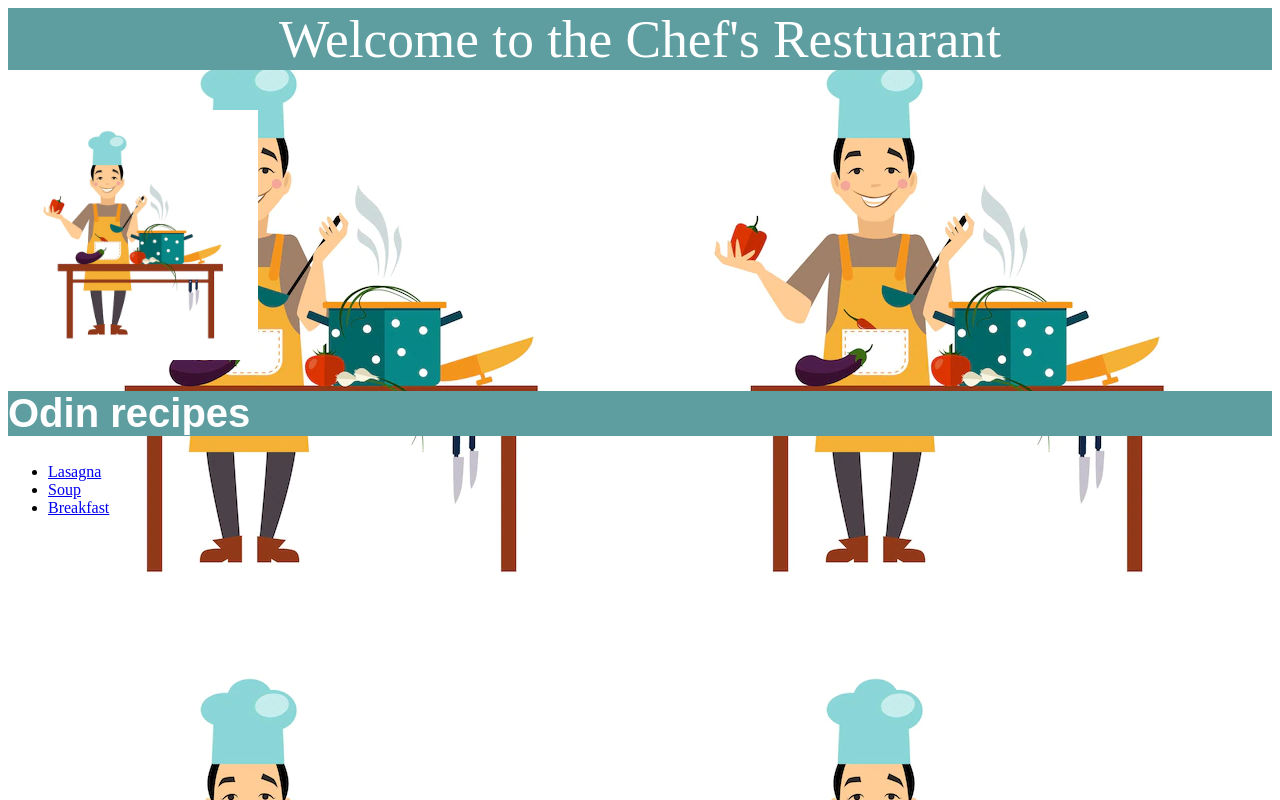
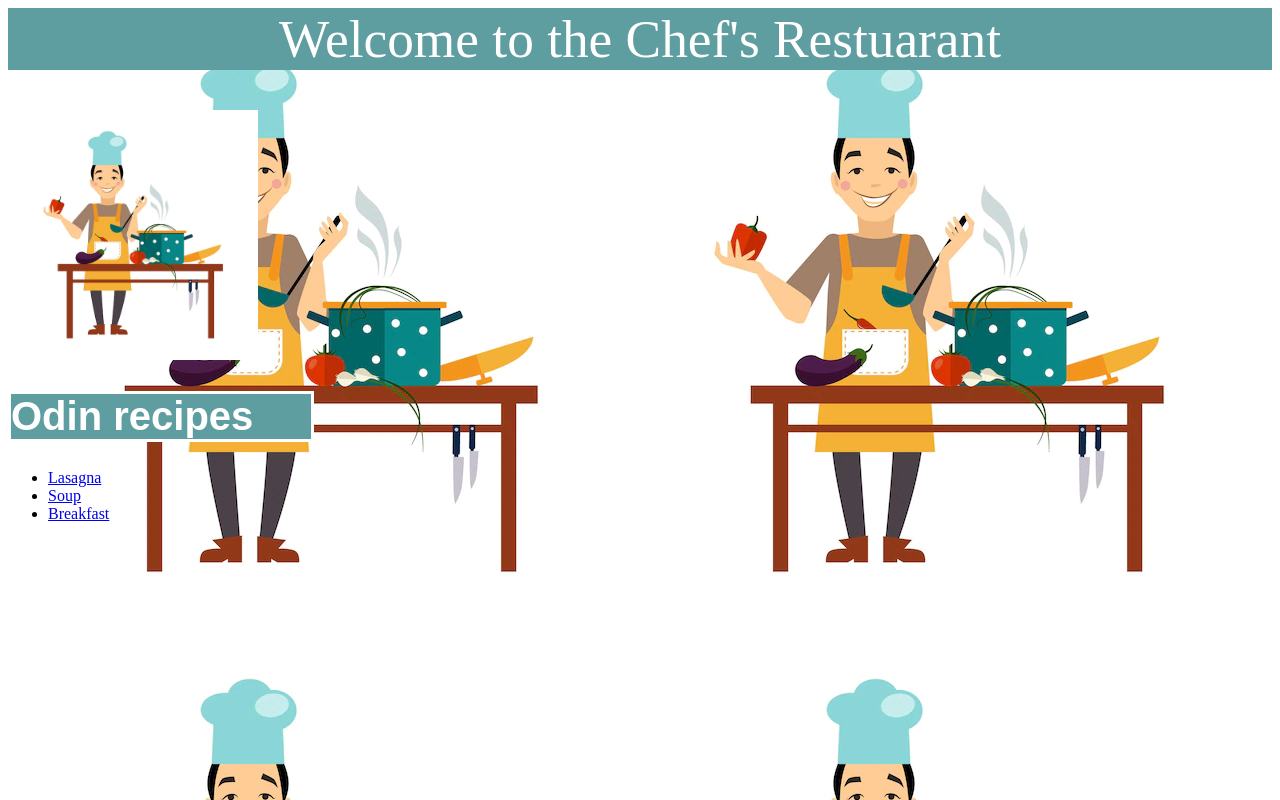
Before and after one commit to MissAzie/Odin_Assignment, a plain HTML site: page index.html in a window 1280 px wide. Drawn offline with Linux system fonts and the light colour scheme; files whose address does not match are found by name.

Commit message:
Modified stylesheet

```diff
--- a/odin.css
+++ b/odin.css
@@ -4,11 +4,16 @@ h1{
     color: white;
      background-color: cadetblue;
      text-align: left;
+     width: 300px;
+     border: 3px  solid white;
+
+     /* added border and width*/
 }
 
 body{
     background-image: url("chef.webp");
     background-color: peachpuff;
+
 
 }
 .head{
@@ -22,4 +27,6 @@ body{
     height: auto;
     width: 250px;
     padding-top: 40px;
+
+
 }
```
